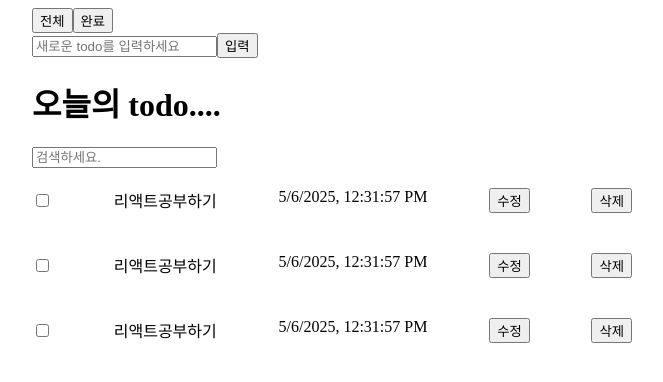
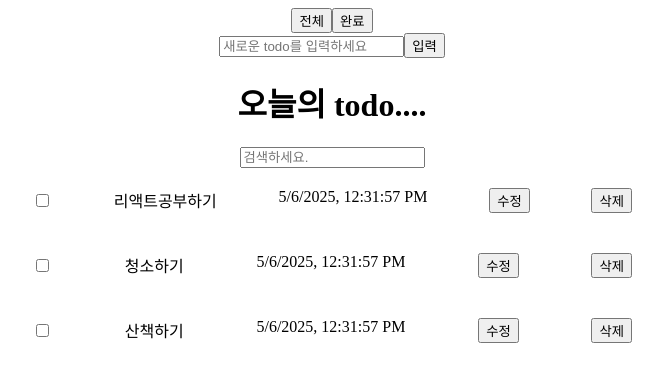
Before and after one commit to fedevexpt/todolist, a React (Vite) app: page / in a window 1280 px wide. Shown: the top 382 px of the page, without its empty margins (308-971 px from the left). Built offline with nearby package versions, Linux system fonts and the light colour scheme.

Commit message:
feat: TodoApp 기능 완성! 추가/수정/삭제/검색 모두 구현 ✨

```diff
--- a/src/App.css
+++ b/src/App.css
@@ -1,4 +1,5 @@
 .App {
   width: 600px;
   margin: 0 auto;
+  text-align: center;
 }
--- a/src/App.jsx
+++ b/src/App.jsx
@@ -13,13 +13,13 @@ const mokdata = [
   },
   {
     id: 2,
-    content: "리액트공부하기",
+    content: "청소하기",
     date: new Date(),
     isdone: false,
   },
   {
     id: 3,
-    content: "리액트공부하기",
+    content: "산책하기",
     date: new Date(),
     isdone: false,
   },
--- a/src/components/List.jsx
+++ b/src/components/List.jsx
@@ -1,13 +1,30 @@
 import TodoItem from "./TodoItem";
+import { useState } from "react";
 
 function List({ todos, onToggle, onDelete, onUpdate }) {
   const filterTodos = todos.filter((todo) => todo.isDone === true);
+  const [search, setSearch] = useState("");
+
+  const getFilterSearch = () => {
+    if (!search.trim()) return todos;
+
+    return todos.filter((todo) => {
+      return todo.content.toLowerCase().includes(search.toLowerCase());
+    });
+  };
+
   return (
     <div>
       <h1>오늘의 todo....</h1>
-      <input type="text" placeholder="검색하세요." />
+      <input
+        type="text"
+        placeholder="검색하세요."
+        onChange={(e) => {
+          setSearch(e.target.value);
+        }}
+      />
       <div className="todos_wrapper">
-        {todos.map((todo) => {
+        {getFilterSearch().map((todo) => {
           return (
             <TodoItem
               key={todo.id}
```
